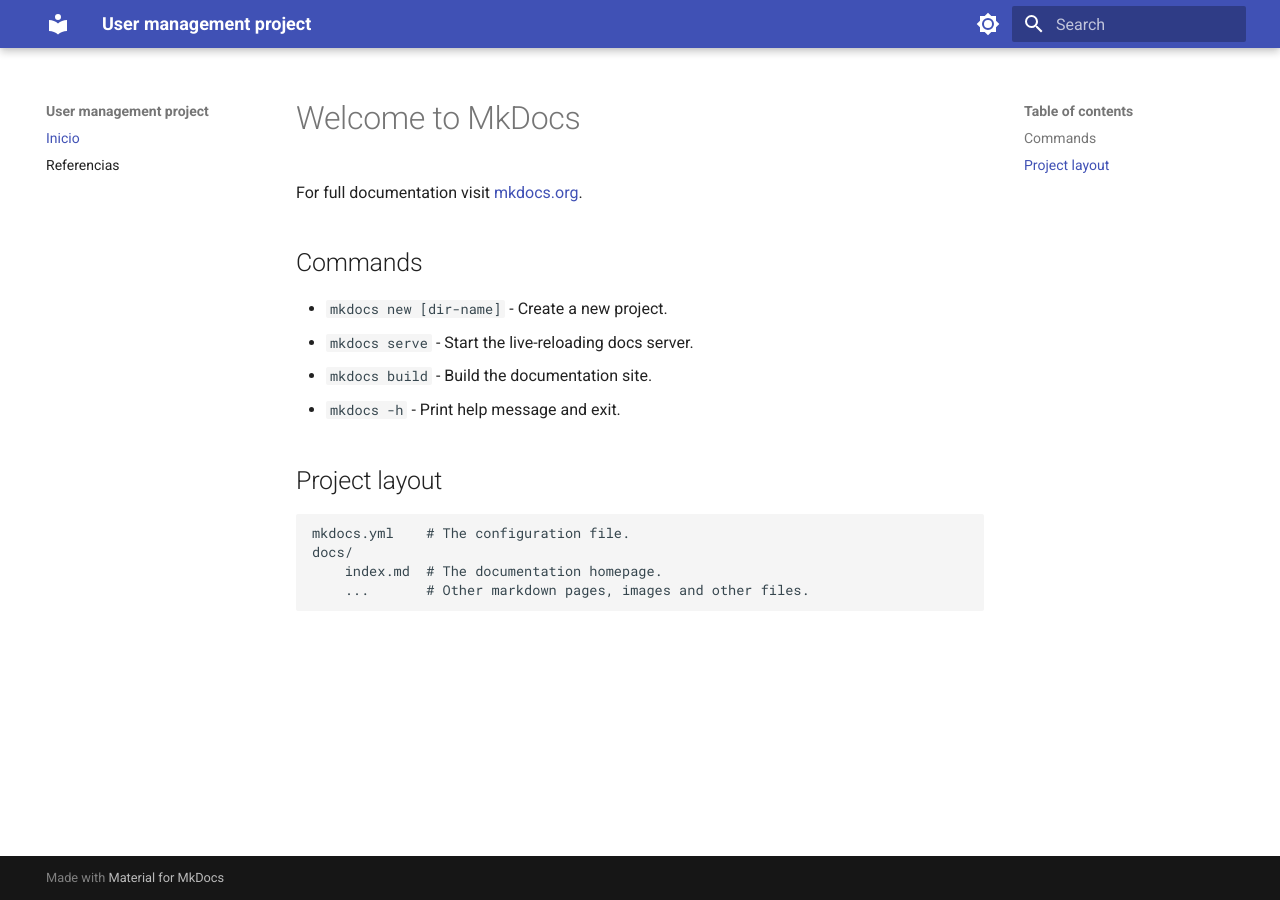
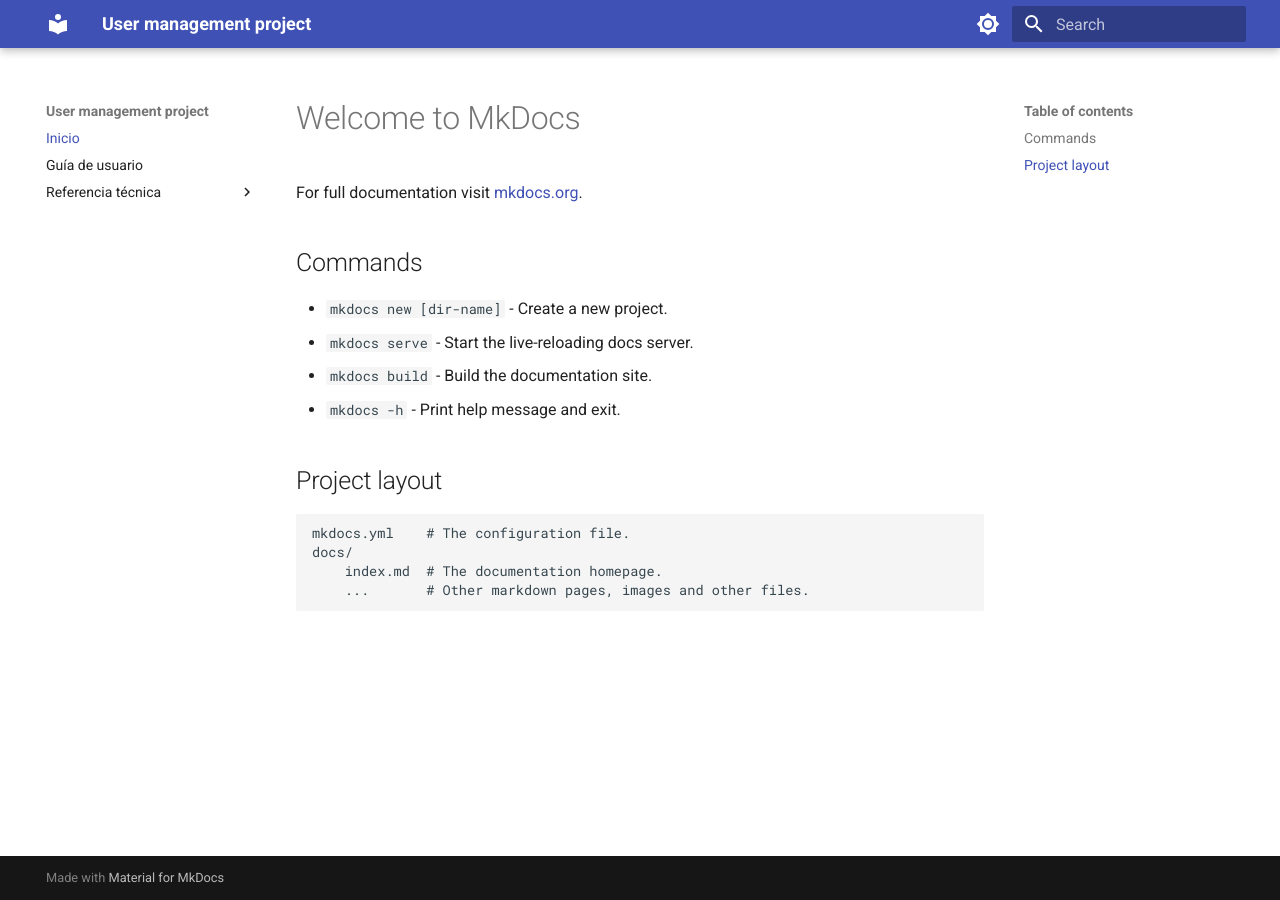
Before and after one commit to LeoUribC/sample-user-storage, an MkDocs documentation site: the page built from docs/index.md, in a window 1280 px wide. Built offline with MkDocs 1.6.1 and Material for MkDocs 9.7.7, drawn with Linux system fonts in a browser that asks for light colours.

Commit message:
using new structure for docs

```diff
--- a/mkdocs.yml
+++ b/mkdocs.yml
@@ -15,18 +15,27 @@
         icon: material/brightness-4
         name: Switch to light mode
 
-pluggins:
+plugins:
   - search:
   - mkdocstrings:
-    handlers:
-      python:
-        paths: ["src"]
+      handlers:
+        python:
+          paths: ["src"]
 
 nav:
   - Inicio: index.md
-  - Referencias: api.md
+  - Guía de usuario: guia_usuario.md
+  - Referencia técnica:
+    - API de python: referencia/api.md
 
 markdown_extensions:
   - admonition
   - pymdownx.details
-  - pymdownx.superfences
+  - pymdownx.superfences:
+      custom_fences:
+        - name: mermaid
+          class: mermaid
+          format: !!python/name:pymdownx.superfences.fence_code_format
+  - pymdownx.tabbed
+  - pymdownx.highlight
+  - pymdownx.inlinehilite
```
